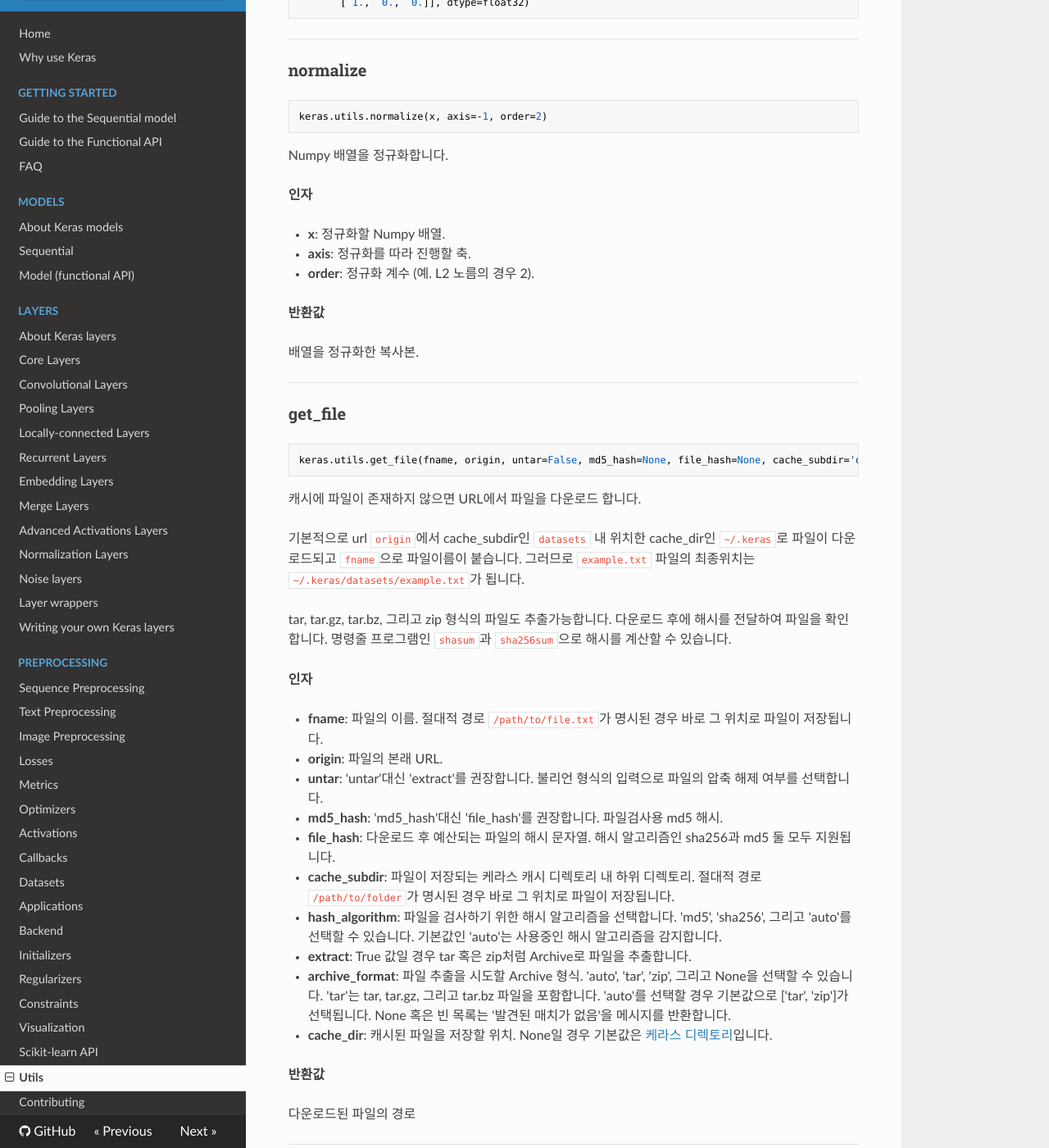
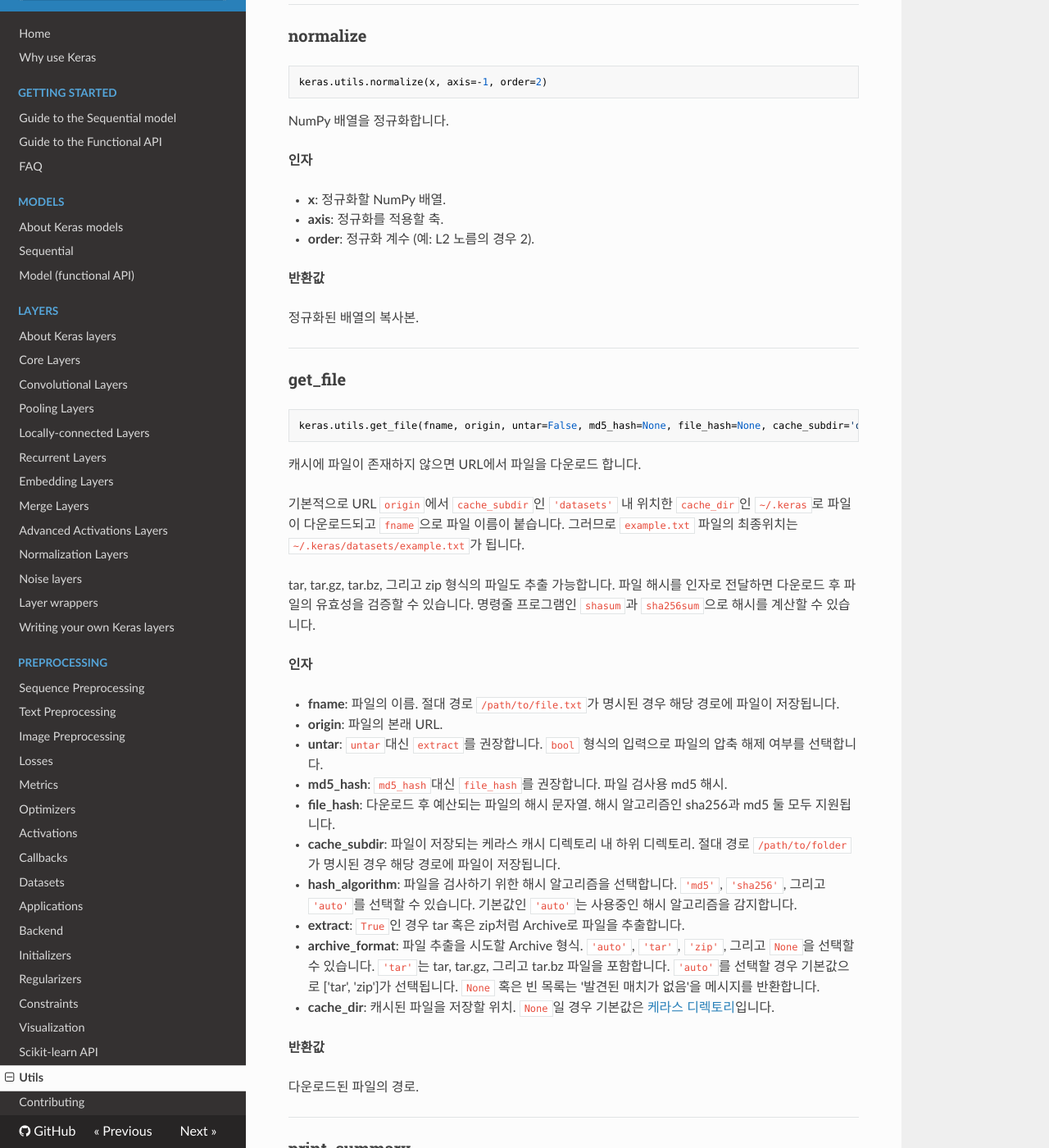
Before and after one commit to keras-team/keras-docs-ko, an MkDocs documentation site: the page built from sources/utils.md, in a window 1280 px wide and 1400 px high, scrolled down 2773 px. Shown: the whole window at 82% size. Built offline with MkDocs 1.6.1, drawn with Linux system fonts in a browser that asks for light colours; nearby versions of some CDN libraries; some of the changed text lies outside the part shown.

Commit message:
Update utils.md

````diff
--- a/sources/utils.md
+++ b/sources/utils.md
@@ -7,7 +7,7 @@
 
 `_GLOBAL_CUSTOM_OBJECTS`로의 변환이 벗어나지 못하는 유효범위를 제공합니다.
 
-`with` 명령문 내의 코드는 이름을 통해 커스텀 객체에 접근할 수 있습니다.
+`with` 명령문 내의 코드는 문자열 이름을 통해 커스텀 객체에 접근할 수 있습니다.
 글로벌 커스텀 객체로의 변환은
 `with` 명령문의 영역 내에서 유효합니다. `with` 명령문이 끝나면,
 글로벌 커스텀 객체는
@@ -16,12 +16,12 @@
 __예시__
 
 
-`MyObject`(예. 클래스)라는 커스텀 객체를 생각해 봅시다:
+`MyObject`(예: 클래스)라는 커스텀 객체에 대해, 다음과 같이 접근할 수 있습니다.
 
 ```python
-with CustomObjectScope({'MyObject':MyObject}):
+with CustomObjectScope({'MyObject': MyObject}):
+    # save, load 등의 함수들은 문자열 이름으로 커스텀 객체에 접근할 수 있습니다.
     layer = Dense(..., kernel_regularizer='MyObject')
-    # save, load, 등의 함수가 주어진 이름으로 커스텀 객체를 인지합니다.
 ```
 
 ----
@@ -43,23 +43,22 @@
 model.predict(x_data)
 ```
 
-`start`와 `end` 인자를 이용하여 데이터셋을 자를 수 있습니다.
+`start`와 `end` 인자를 통해 가져올 데이터 범위의 시작과 끝을 지정할 수 있습니다.
 
 추가적으로 정규화 함수(혹은 람다)를 사용할 수 있습니다.
-이는 회수된 모든 데이터 조각에 대해 호출됩니다.
+이는 가져온 모든 데이터에 대해 호출됩니다.
 
 __인자__
 
-- __datapath__: 문자열, HDF5 파일의 경로입니다
-- __dataset__: 문자열, 'datapath'에 명시된 파일 내 HDF5 데이터셋의
-    이름입니다
-- __start__: 정수, 데이터셋에서 자르기 원하는 부분의 시작점입니다
-- __end__: 정수, 데이터셋에서 자르기 원하는 부분의 끝점입니다
-- __normalizer__: 데이터가 회수될 때 데이터에 대해서 호출할 함수
+- __datapath__: `str`, HDF5 파일의 경로입니다.
+- __dataset__: `str`, `datapath`에 명시된 파일 내 HDF5 데이터 세트의 이름입니다.
+- __start__: `int`, 데이터 세트에서 자르기 원하는 부분의 시작점입니다.
+- __end__: `int`, 데이터 세트에서 자르기 원하는 부분의 끝점입니다.
+- __normalizer__: 데이터가 회수될 때 데이터에 대해서 호출할 함수입니다.
 
 __반환값__
 
-배열과 비슷한 형태의 HDF5 데이터셋
+배열과 유사한 형태의 HDF5 데이터 세트.
 
 ----
 
@@ -70,13 +69,13 @@
 keras.utils.Sequence()
 ```
 
-데이터셋 등의 데이터 시퀀스를 학습하기 위한 베이스 객체.
+데이터 세트 등의 데이터 시퀀스를 학습하기 위한 베이스 객체.
 
-모든 `Sequence`는 `__getitem__`과 `__len__` 메서드를 실행해야 합니다.
-`on_epoch_end`메서드를 사용하면, 매 에폭의 끝에서 데이터셋을 수정할 수 있습니다.
-`__getitem__` 메서드는 완전한 배치를 반환해야 합니다.
+모든 `Sequence`는 `__getitem__`과 `__len__` 메소드를 실행해야 합니다.
+`on_epoch_end` 메소드를 사용하면, 매 에폭의 끝에서 데이터 세트를 수정할 수 있습니다.
+`__getitem__` 메소드는 완전한 배치를 반환해야 합니다.
 
-__안내_
+__안내__
 
 
 `Sequence`는 멀티프로세싱을 보다 안전하게 실행합니다.
@@ -91,7 +90,7 @@
 from skimage.transform import resize
 import numpy as np
 
-# 여기서 `x_set`은 이미지 파일 경로의 목록입니다
+# 여기서 `x_set`은 이미지 파일 경로의 목록입니다.
 # 그리고 `y_set`은 관련 클래스입니다.
 
 class CIFAR10Sequence(Sequence):
@@ -143,7 +138,7 @@
 
 
 ```python
-# 3 클래스 {0, 1, 2}에 대한 5개의 라벨로 이루어진 배열을 생각해봅시다:
+# 3 클래스 {0, 1, 2}에 대한 5개의 레이블로 이루어진 배열을 생각해봅시다.
 > labels
 array([0, 2, 1, 2, 0])
 # `to_categorical`은 이를 클래스 수 만큼의 열을 가진
@@ -167,17 +162,17 @@
 ```
 
 
-Numpy 배열을 정규화합니다.
+NumPy 배열을 정규화합니다.
 
 __인자__
 
-- __x__: 정규화할 Numpy 배열.
-- __axis__: 정규화를 따라 진행할 축.
-- __order__: 정규화 계수 (예. L2 노름의 경우 2).
+- __x__: 정규화할 NumPy 배열.
+- __axis__: 정규화를 적용할 축.
+- __order__: 정규화 계수 (예: L2 노름의 경우 2).
 
 __반환값__
 
-배열을 정규화한 복사본.
+정규화된 배열의 복사본.
 
 ----
 
@@ -191,44 +186,42 @@
 
 캐시에 파일이 존재하지 않으면 URL에서 파일을 다운로드 합니다.
 
-기본적으로 url `origin`에서 cache_subdir인 `datasets` 내 위치한
-cache_dir인 `~/.keras`로 파일이 다운로드되고
-`fname`으로 파일이름이 붙습니다. 그러므로
+기본적으로 URL `origin`에서 `cache_subdir`인 `'datasets'` 내 위치한
+`cache_dir`인 `~/.keras`로 파일이 다운로드되고
+`fname`으로 파일 이름이 붙습니다. 그러므로
 `example.txt` 파일의 최종위치는 `~/.keras/datasets/example.txt`가 됩니다.
 
-tar, tar.gz, tar.bz, 그리고 zip 형식의 파일도 추출가능합니다.
-다운로드 후에 해시를 전달하여 파일을 확인합니다.
+tar, tar.gz, tar.bz, 그리고 zip 형식의 파일도 추출 가능합니다.
+파일 해시를 인자로 전달하면 다운로드 후 파일의 유효성을 검증할 수 있습니다.
 명령줄 프로그램인 `shasum`과 `sha256sum`으로 해시를 계산할 수 있습니다.
 
 __인자__
 
-- __fname__: 파일의 이름. 절대적 경로 `/path/to/file.txt`가 명시된 경우
-    바로 그 위치로 파일이 저장됩니다.
+- __fname__: 파일의 이름. 절대 경로 `/path/to/file.txt`가 명시된 경우 해당 경로에 파일이 저장됩니다.
 - __origin__: 파일의 본래 URL.
-- __untar__: 'untar'대신 'extract'를 권장합니다.
-    불리언 형식의 입력으로 파일의 압축 해제 여부를 선택합니다.
-- __md5_hash__: 'md5_hash'대신 'file_hash'를 권장합니다.
-    파일검사용 md5 해시.
+- __untar__: `untar`대신 `extract`를 권장합니다.
+    `bool` 형식의 입력으로 파일의 압축 해제 여부를 선택합니다.
+- __md5_hash__: `md5_hash`대신 `file_hash`를 권장합니다.
+    파일 검사용 md5 해시.
 - __file_hash__: 다운로드 후 예산되는 파일의 해시 문자열.
     해시 알고리즘인 sha256과 md5 둘 모두 지원됩니다.
 - __cache_subdir__: 파일이 저장되는 케라스 캐시 디렉토리 내 하위 디렉토리.
-    절대적 경로 `/path/to/folder`가 명시된 경우
-    바로 그 위치로 파일이 저장됩니다.
+    절대 경로 `/path/to/folder`가 명시된 경우 해당 경로에 파일이 저장됩니다.
 - __hash_algorithm__: 파일을 검사하기 위한 해시 알고리즘을 선택합니다.
-    'md5', 'sha256', 그리고 'auto'를 선택할 수 있습니다.
-    기본값인 'auto'는 사용중인 해시 알고리즘을 감지합니다.
-- __extract__: True 값일 경우 tar 혹은 zip처럼 Archive로 파일을 추출합니다.
+    `'md5'`, `'sha256'`, 그리고 `'auto'`를 선택할 수 있습니다.
+    기본값인 `'auto'`는 사용중인 해시 알고리즘을 감지합니다.
+- __extract__: `True`인 경우 tar 혹은 zip처럼 Archive로 파일을 추출합니다.
 - __archive_format__: 파일 추출을 시도할 Archive 형식.
-    'auto', 'tar', 'zip', 그리고 None을 선택할 수 있습니다.
-    'tar'는 tar, tar.gz, 그리고 tar.bz 파일을 포함합니다.
-    'auto'를 선택할 경우 기본값으로 ['tar', 'zip']가 선택됩니다.
-    None 혹은 빈 목록는 '발견된 매치가 없음'을 메시지를 반환합니다.
+    `'auto'`, `'tar'`, `'zip'`, 그리고 `None`을 선택할 수 있습니다.
+    `'tar'`는 tar, tar.gz, 그리고 tar.bz 파일을 포함합니다.
+    `'auto'`를 선택할 경우 기본값으로 ['tar', 'zip']가 선택됩니다.
+    `None` 혹은 빈 목록는 '발견된 매치가 없음'을 메시지를 반환합니다.
 - __cache_dir__: 캐시된 파일을 저장할 위치.
-    None일 경우 기본값은 [케라스 디렉토리](/faq/#where-is-the-keras-configuration-filed-stored)입니다.
+    `None`일 경우 기본값은 [케라스 디렉토리](/faq/#where-is-the-keras-configuration-filed-stored)입니다.
 
 __반환값__
 
-다운로드된 파일의 경로
+다운로드된 파일의 경로.
 
 ----
 
@@ -246,7 +239,7 @@
 
 - __model__: 케라스 모델 인스턴스.
 - __line_length__: 출력 결과의 가로 길이
-    (예. 터미널 창의 가로 길이에 맞도록
+    (예: 터미널 창의 가로 길이에 맞도록
     이 값을 설정합니다).
 - __positions__: 각 라인의 로그 요소의 절대적 혹은 상대적 위치.
     값을 특정하지 않으면 기본값인 `[.33, .55, .67, 1.]`로 설정됩니다.
@@ -298,7 +291,7 @@
 
 다른 GPU에 모델을 복제합니다.
 
-이 함수는 구체적으로 단일기계 다중-GPU 데이터 병렬처리를 실행합니다.
+이 함수는 구체적으로 단일 기계 다중 GPU 데이터 병렬처리를 실행합니다.
 다음과 같은 방식으로 작동합니다:
 
 - 모델의 입력을 여러 하위 배치로 나눕니다.
````
Also changed, not shown: other parts of sources/utils.md (+7 -11 lines).
